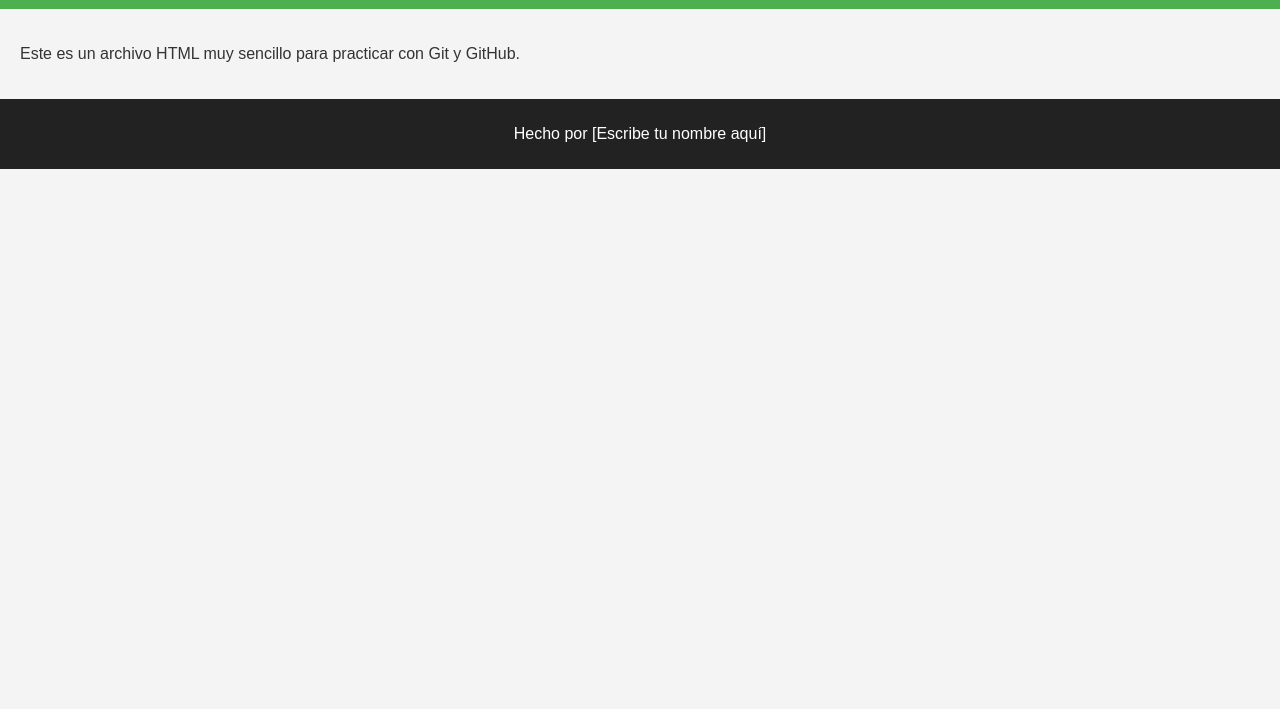
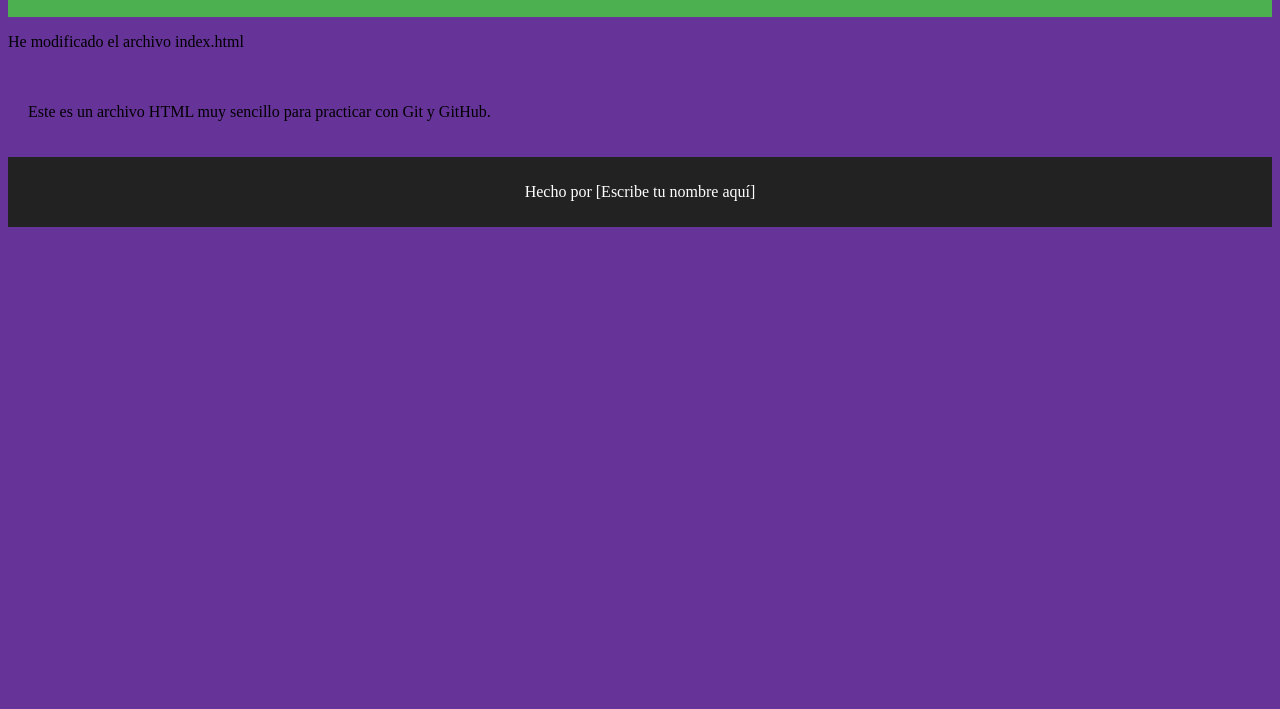
Before and after one commit to pnh0002/PracticaGit, a plain HTML site: page index.html in a window 1280 px wide. Shown: the part 91-800 px from the top of the page. Drawn offline with Linux system fonts and the light colour scheme.

Commit message:
Modificado el color de fondo y añadido un párrafo

```diff
--- a/index.html
+++ b/index.html
@@ -10,6 +10,7 @@
     <header>
         <h1>Bienvenidos a la tarea de GitHub</h1>
     </header>
+    <p>He modificado el archivo index.html</p>
     <section>
         <p>Este es un archivo HTML muy sencillo para practicar con Git y GitHub.</p>
     </section>
--- a/style.css
+++ b/style.css
@@ -1,9 +1,7 @@
 body {
-    font-family: Arial, sans-serif;
-    background-color: #f4f4f4;
-    color: #333;
-    margin: 0;
-    padding: 0;
+
+        background-color: rebeccapurple;
+
 }
 
 header {
```
